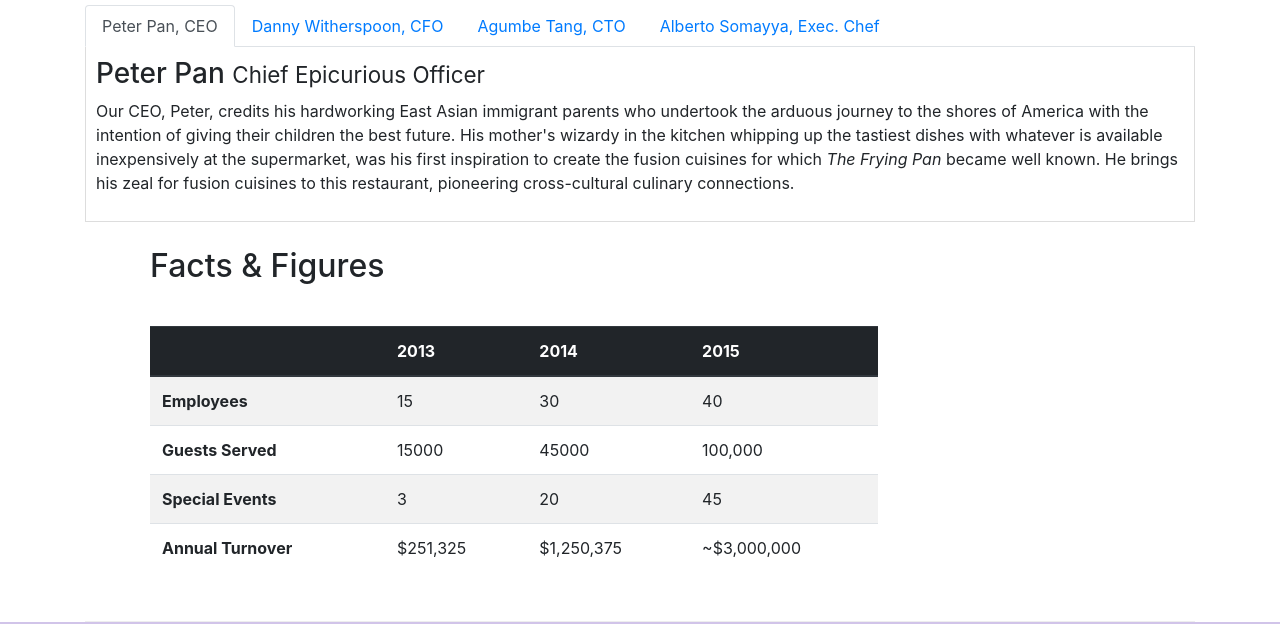
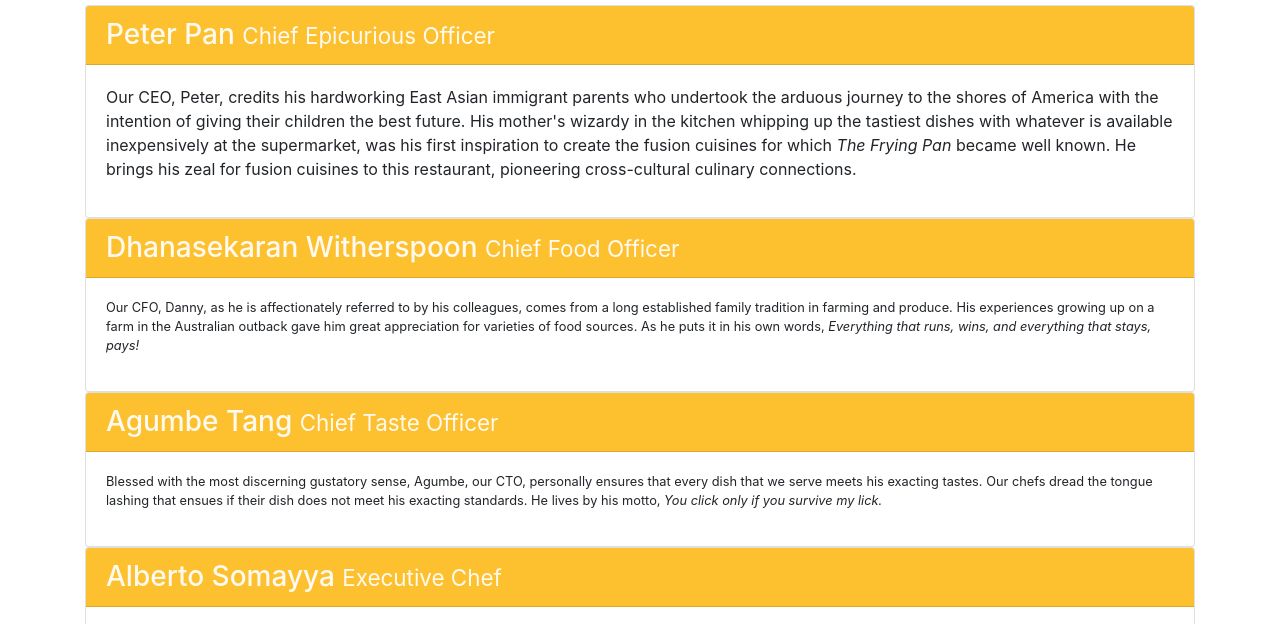
Before and after one commit to galactus299/react-coursera, a website: page aboutus.html in a window 1280 px wide. Shown: the part 936-1560 px from the top of the page. Drawn offline with nearby package versions, Linux system fonts and the light colour scheme.

Commit message:
Accordion

```diff
--- a/aboutus.html
+++ b/aboutus.html
@@ -106,45 +106,72 @@
             <div class="col-12 ">
 
                 <h2>Corporate Leadership</h2>
-                <ul class="nav nav-tabs">
-                    <li class="nav-item">
-                      <a class="nav-link active" href="#peter"
-                        role="tab" data-toggle="tab">Peter Pan, CEO</a>
-                    </li>
-                    <li class="nav-item">
-                      <a class="nav-link" href="#danny" role="tab"
-                        data-toggle="tab">Danny Witherspoon, CFO</a>
-                    </li>
-                    <li class="nav-item">
-                      <a class="nav-link" href="#agumbe"role="tab"
-                        data-toggle="tab">Agumbe Tang, CTO</a>
-                    </li>
-                    <li class="nav-item">
-                      <a class="nav-link" href="#alberto" role="tab"
-                        data-toggle="tab">Alberto Somayya, Exec. Chef</a>
-                    </li>
-                </ul>
-                <div class="tab-content">
-                    <div role="tabpanel" class="tab-pane fade show active" id="peter" >
-                        <h3>Peter Pan <small>Chief Epicurious Officer</small></h3>
+
+                <div id="accordion">
+                        <div class="card">
+                            <div class="card-header" role="tab" id="peterhead">
+                            <h3 class="mb-0">
+                                <a data-toggle="collapse" data-target="#peter">
+                                Peter Pan <small>Chief Epicurious Officer</small>
+                                </a>
+                            </h3>
+                            </div>
+                            <div class="collapse show" id="peter" data-parent="#accordion">
+                                <div class="card-body">
                                     <p>Our CEO, Peter, credits his hardworking East Asian immigrant parents who undertook the arduous journey to the shores of America with the intention of giving their children the best future. His mother's wizardy in the kitchen whipping up the tastiest dishes with whatever is available inexpensively at the supermarket, was his first inspiration to create the fusion cuisines for which <em>The Frying Pan</em> became well known. He brings his zeal for fusion cuisines to this restaurant, pioneering cross-cultural culinary connections.</p>
 
                                 </div>
-                    <div role="tabpanel"  class="tab-pane fade show " id="danny" >
-                        <h3>Dhanasekaran Witherspoon <small>Chief Food Officer</small></h3>
+                            </div>
+                        </div>
+                        <div class="card">
+                            <div class="card-header" role="tab" id="dannyhead">
+                            <h3 class="mb-0">
+                                <a data-toggle="collapse" data-target="#danny">
+                                    Dhanasekaran Witherspoon <small>Chief Food Officer
+                                </a>
+                            </h3>
+                            </div>
+                            <div class="collapse show" id="danny" data-parent="#accordion">
+                                <div class="card-body">
                                     <p class="d-none d-sm-block">Our CFO, Danny, as he is affectionately referred to by his colleagues, comes from a long established family tradition in farming and produce. His experiences growing up on a farm in the Australian outback gave him great appreciation for varieties of food sources. As he puts it in his own words, <em>Everything that runs, wins, and everything that stays, pays!</em></p>
+
                                 </div>
-                    <div role="tabpanel"  class="tab-pane fade show " id="agumbe" >
-                        <h3>Agumbe Tang <small>Chief Taste Officer</small></h3>
+                            </div>
+                        </div>
+                        <div class="card">
+                            <div class="card-header" role="tab" id="agumbehead">
+                            <h3 class="mb-0">
+                                <a data-toggle="collapse" data-target="#agumbe">
+                                    Agumbe Tang <small>Chief Taste Officer</small>
+                                </a>
+                            </h3>
+                            </div>
+                            <div class="collapse show" id="agumbe" data-parent="#accordion">
+                                <div class="card-body">
                                     <p class="d-none d-sm-block" >Blessed with the most discerning gustatory sense, Agumbe, our CTO, personally ensures that every dish that we serve meets his exacting tastes. Our chefs dread the tongue lashing that ensues if their dish does not meet his exacting standards. He lives by his motto, <em>You click only if you survive my lick.</em></p>
+
                                 </div>
-                    <div role="tabpanel"  class="tab-pane fade show " id="alberto">
-                       <h3>Alberto Somayya <small>Executive Chef</small></h3>
+                            </div>
+                        </div>
+                        <div class="card">
+                            <div class="card-header" role="tab" id="albertohead">
+                            <h3 class="mb-0">
+                                <a data-toggle="collapse" data-target="#alberto">
+                                    Alberto Somayya <small>Executive Chef</small>
+                                </a>
+                            </h3>
+                            </div>
+                            <div class="collapse show" id="alberto" data-parent="#accordion">
+                                <div class="card-body">
                                     <p class="d-none d-sm-block">Award winning three-star Michelin chef with wide International experience having worked closely with whos-who in the culinary world, he specializes in creating mouthwatering Indo-Italian fusion experiences. He says, <em>Put together the cuisines from the two craziest cultures, and you get a winning hit! Amma Mia!</em></p>
 
                                 </div>
+                            </div>
+                        </div>
+                    </div>
 
-                </div>
+
+
 
 
             </div>
```
Lines whose indentation alone changed are shown as unchanged.
